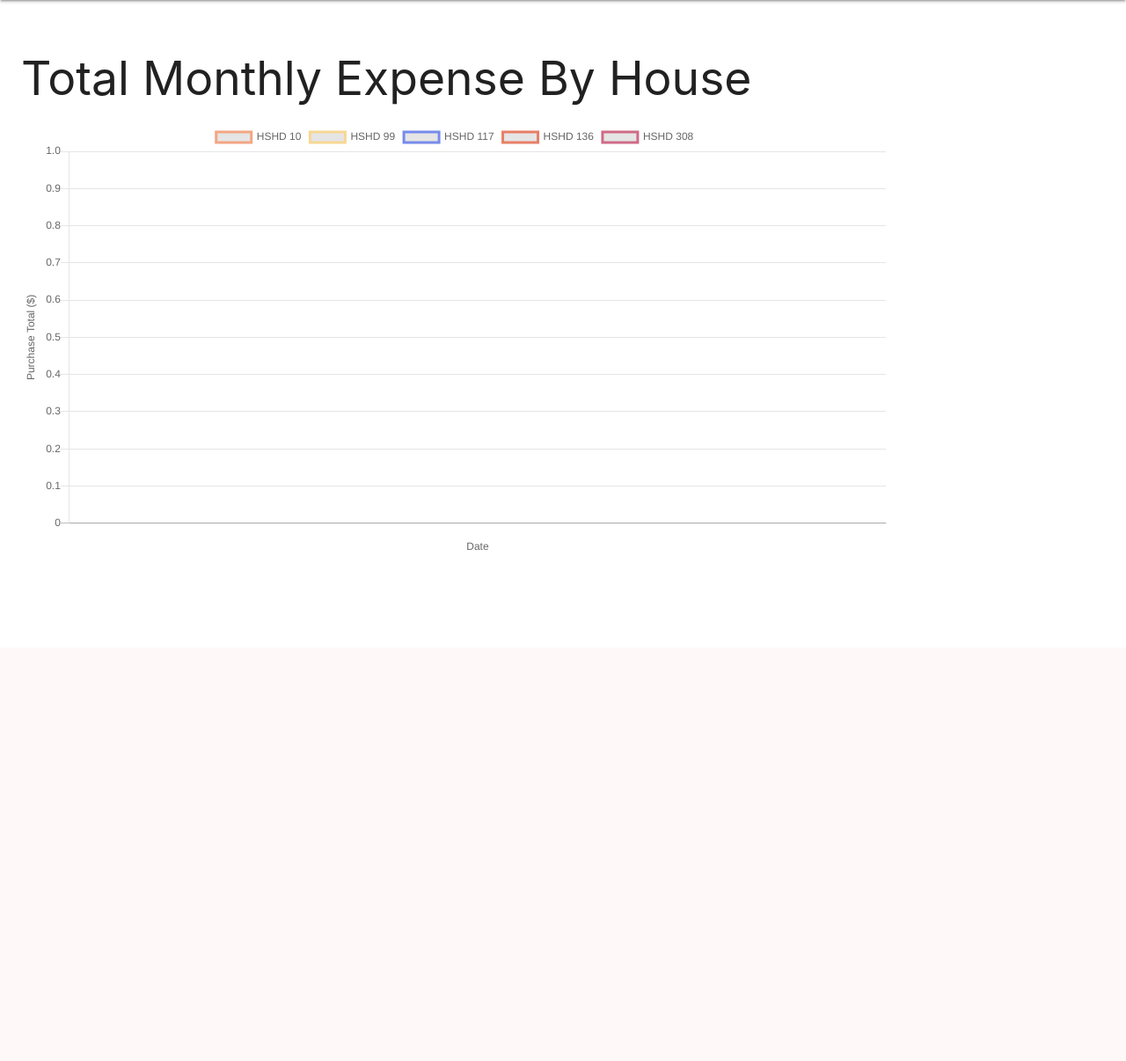
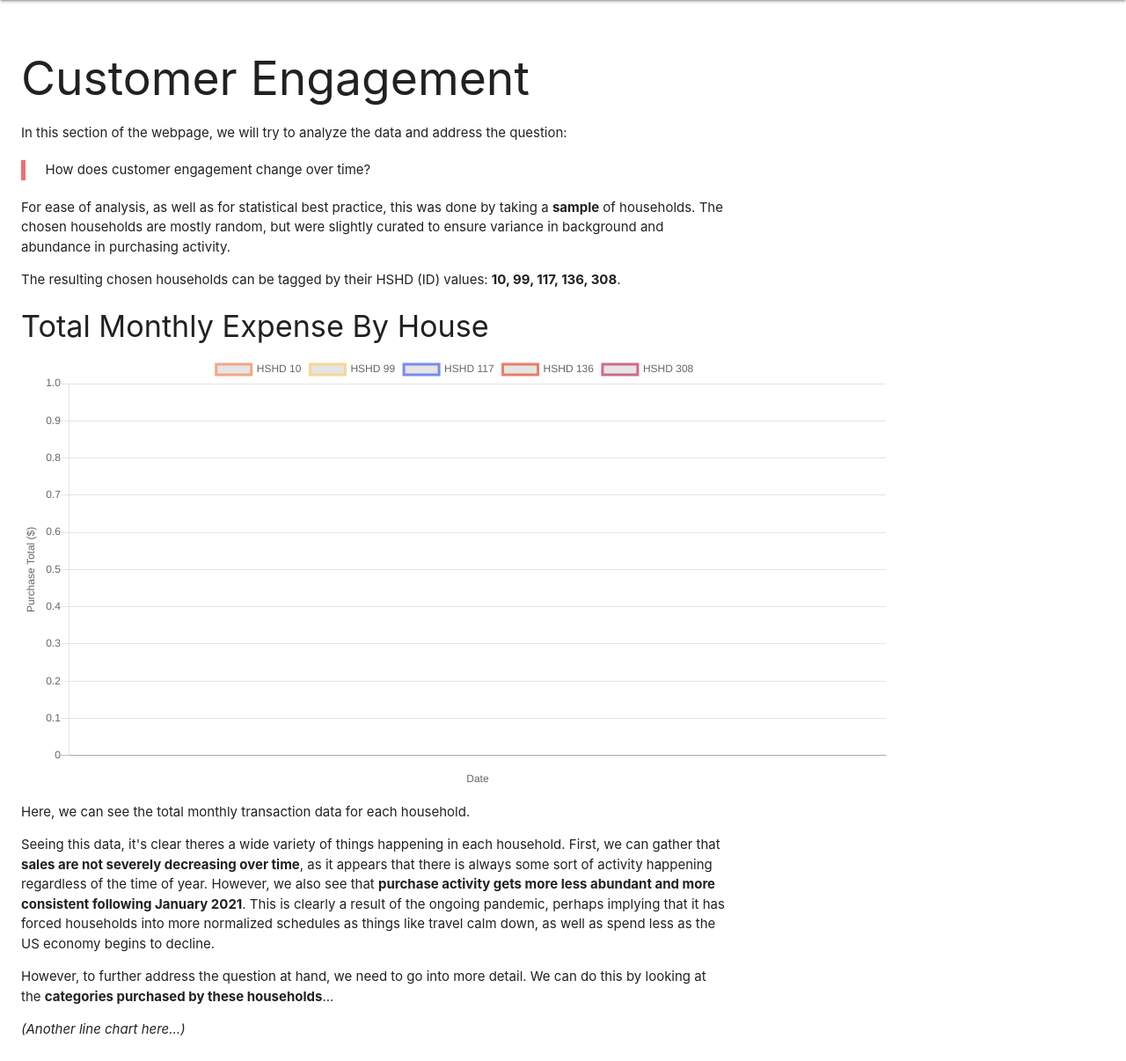
Before and after one commit to jsteuver/Cloud-Computing-Midterm, a Django app: page /engagement/ in a window 1280 px wide. Shown: the part 64-1270 px from the top of the page at 88% size. Before the commit the page ends 690 px from the top, so only its background shows below. Run offline with Django 3.2, Linux system fonts and the light colour scheme.

Commit message:
Add writeup of per-household changes over time

```diff
--- a/cc_midterm/cc_midterm/templates/engagement.html
+++ b/cc_midterm/cc_midterm/templates/engagement.html
@@ -2,9 +2,63 @@
 
 {% block content %}
 
-<h2>Total Monthly Expense By House</h2>
+<h2>Customer Engagement</h2>
+
+<div style="max-width: 800px">
+    <p>
+        In this section of the webpage, we will try to analyze the data and address
+        the question:
+
+        <blockquote>How does customer engagement change over time?</blockquote>
+
+        For ease of analysis, as well as for statistical best practice, this was
+        done by taking a <b>sample</b> of households. The chosen households are
+        mostly random, but were slightly curated to ensure variance in background
+        and abundance in purchasing activity.
+    </p>
+    <p>
+        The resulting chosen households can be tagged by their HSHD (ID) values:
+        <b>{{ hshd_vals|join:", " }}</b>.
+    </p>
+</div>
+
+<h4>Total Monthly Expense By House</h2>
 
 <div style="max-width: 80%">
     {% include "line_chart_labeled.html" with title=title labels=labels data=data backgroundColor=backgroundColor borderColor=borderColor xLabel=xLabel yLabel=yLabel %}
 </div>
+
+<div style="max-width: 800px">
+
+    <p>
+        Here, we can see the total monthly transaction data for each household.
+    </p>
+
+    <p>
+
+        Seeing this data, it's clear theres a wide variety of things happening
+        in each household. First, we can gather that <b>sales are not severely
+        decreasing over time</b>, as it appears that there is always some sort
+        of activity happening regardless of the time of year. However, we also
+        see that <b>purchase activity gets more less abundant and more
+        consistent following January 2021</b>. This is clearly a result of the
+        ongoing pandemic, perhaps implying that it has forced households into
+        more normalized schedules as things like travel calm down, as well as
+        spend less as the US economy begins to decline.
+
+    </p>
+
+    <p>
+
+        However, to further address the question at hand, we need to go into
+        more detail. We can do this by looking at the <b>categories purchased by
+        these households</b>...
+
+    </p>
+</div>
+
+<div style="max-width: 80%">
+    <em>(Another line chart here...)</em>
+</div>
+
 {% endblock %}
```
